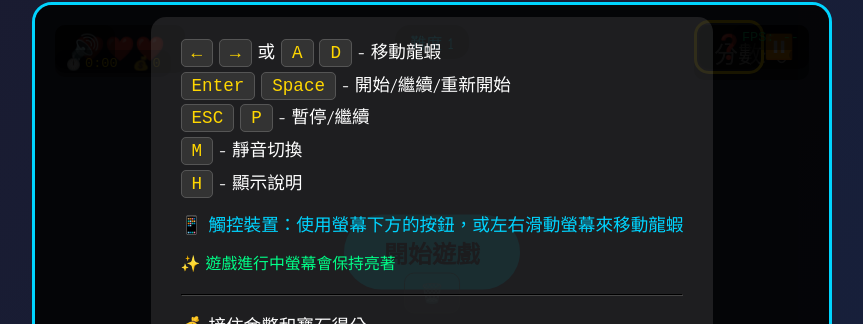
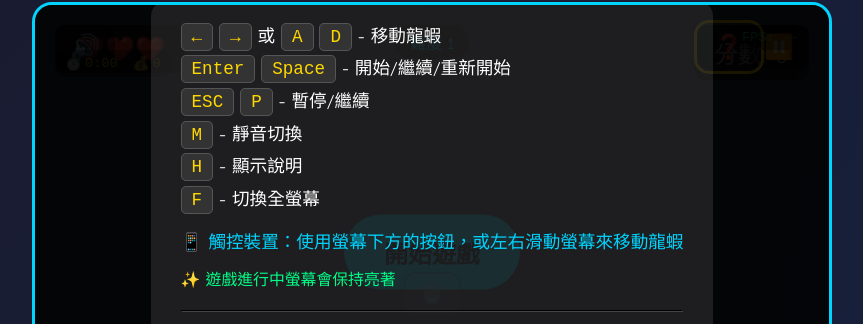
Before and after one commit to j87916028-cyber/lobster-game, a plain HTML site: page lobster-game.html in a window 1280 px wide. Both pictures are taken after a click on the button "顯示遊戲說明". Shown: the part 169-493 px from the top of the page, without its empty margins (208-1071 px from the left). Drawn offline with Linux system fonts and the light colour scheme.

Commit message:
新增 F 鍵全螢幕快捷鍵提示到遊戲說明中
- 提升 UX：讓玩家知道可以使用 F 鍵切換全螢幕模式
- 完善說明文件的完整性

```diff
--- a/lobster-game.html
+++ b/lobster-game.html
@@ -1185,6 +1185,7 @@
                 <div><kbd>ESC</kbd> <kbd>P</kbd> - 暫停/繼續</div>
                 <div><kbd>M</kbd> - 靜音切換</div>
                 <div><kbd>H</kbd> - 顯示說明</div>
+                <div><kbd>F</kbd> - 切換全螢幕</div>
                 <div class="touch-hint">📱 觸控裝置：使用螢幕下方的按鈕，或左右滑動螢幕來移動龍蝦</div>
                 <div class="screen-hint">✨ 遊戲進行中螢幕會保持亮著</div>
                 <hr>
```
